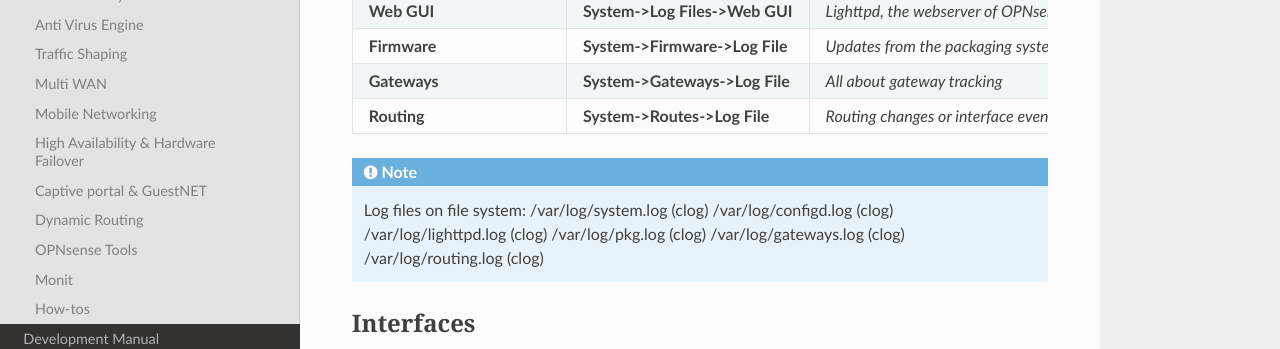
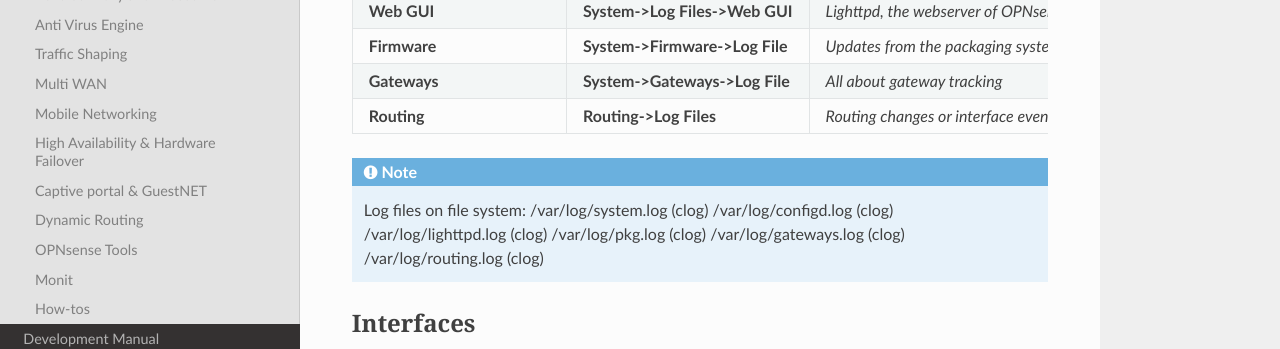
Before and after one commit to opnsense/docs, a Sphinx documentation site: the page built from source/manual/logging.rst, in a window 1280 px wide and 900 px high. Shown: the part 396-745 px from the top of the window. Built offline with Sphinx 7.4.7 and the Read the Docs theme 2.0.0, drawn with Linux system fonts in a browser that asks for light colours; nearby versions of some CDN libraries; some web fonts are replaced; library files that are not in the unit come from our copies.

Commit message:
routes, change location for https://github.com/opnsense/core/issues/2878

```diff
--- a/source/manual/logging.rst
+++ b/source/manual/logging.rst
@@ -16,7 +16,7 @@ System
  **Web GUI**                   **System->Log Files->Web GUI**   *Lighttpd, the webserver of OPNsense itself, logs here*
  **Firmware**                  **System->Firmware->Log File**   *Updates from the packaging system go here*
  **Gateways**                  **System->Gateways->Log File**   *All about gateway tracking*
- **Routing**                   **System->Routes->Log File**     *Routing changes or interface events*
+ **Routing**                   **Routing->Log Files**           *Routing changes or interface events*
 ============================= ================================ =============================================================
 
 .. Note::
```
